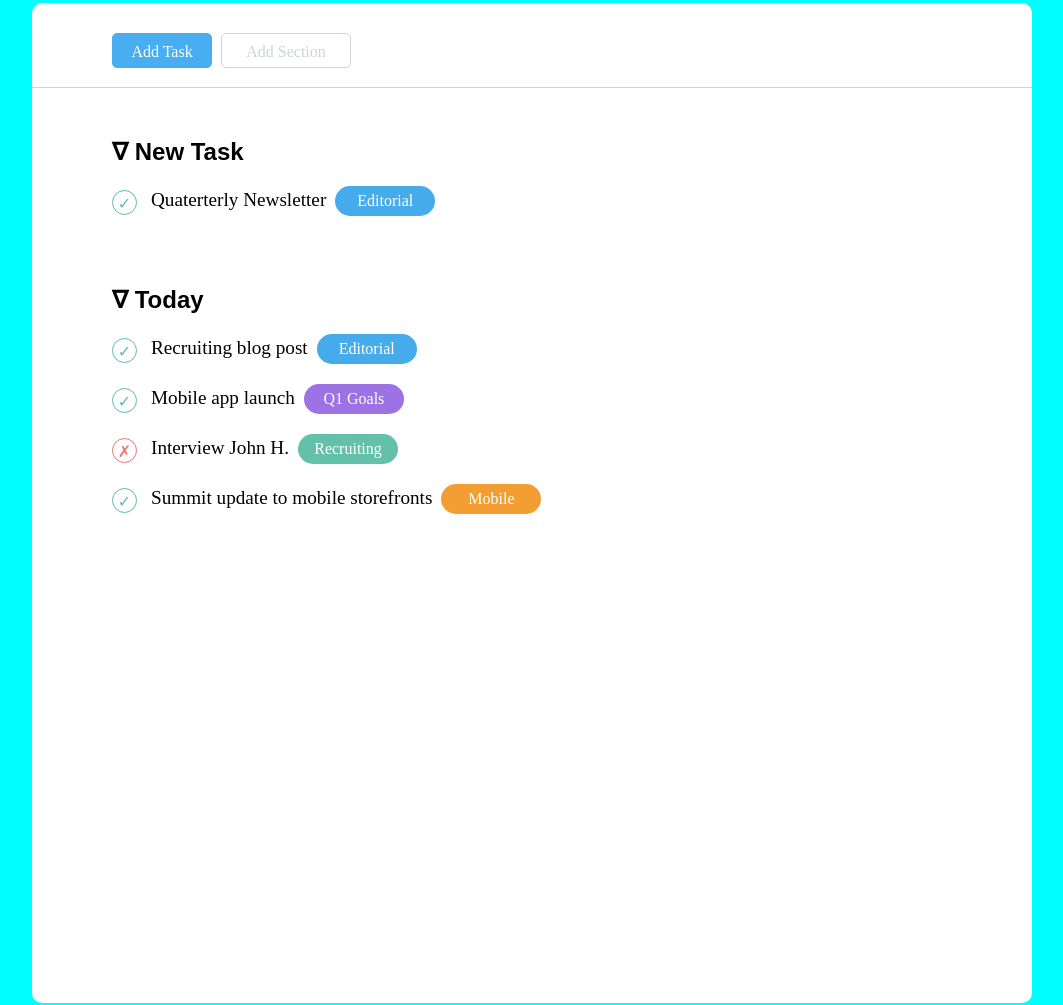
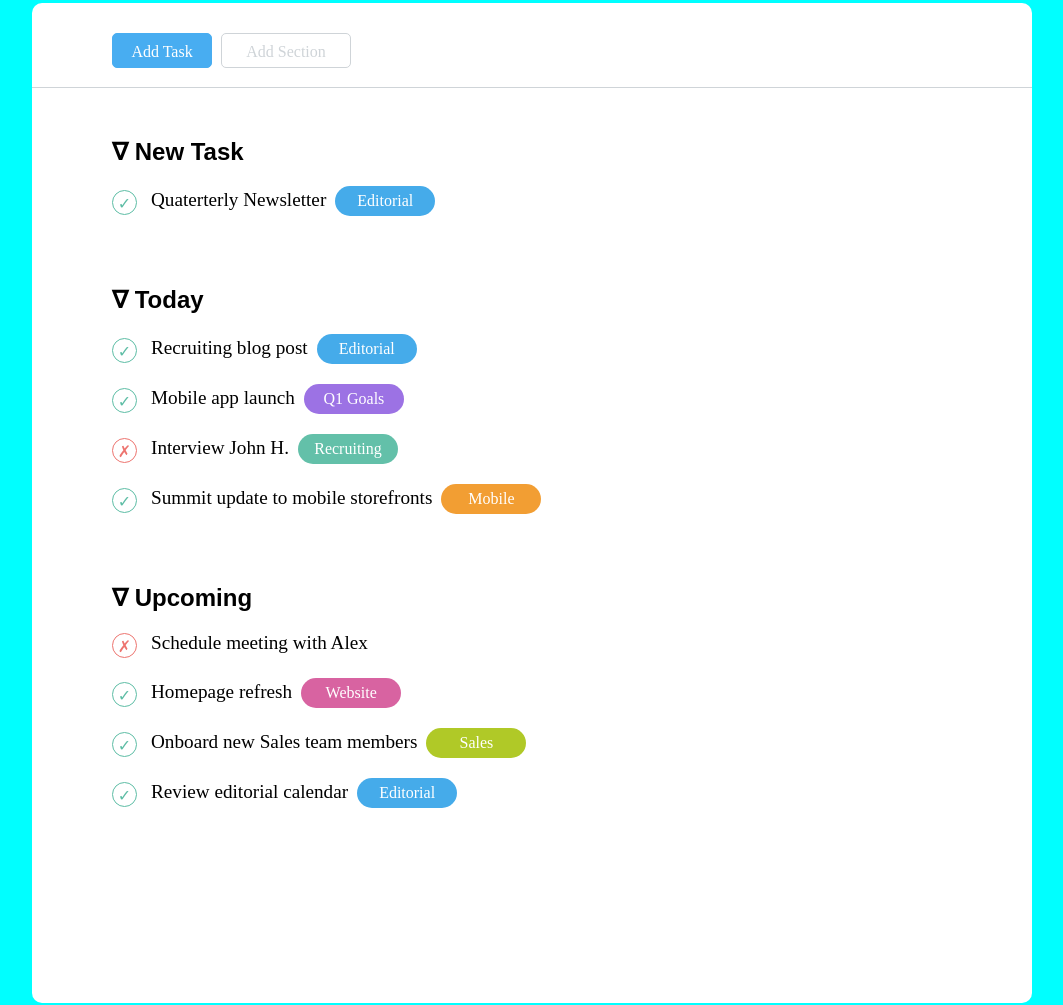
Before and after one commit to MattiaVolonterio/html-css-toboolist, a plain HTML site: page index.html in a window 1280 px wide. Shown: the part 167-1172 px from the top of the page, without its empty margins (108-1171 px from the left). Drawn offline with Linux system fonts and the light colour scheme.

Commit message:
add last list

```diff
--- a/css/style.css
+++ b/css/style.css
@@ -151,3 +151,11 @@ ul{
 .mobile{
     background-color: #F29E33;
 }
+
+.website{
+    background-color: #D863A1;
+}
+
+.sales{
+    background-color: #B0C927;
+}
--- a/index.html
+++ b/index.html
@@ -70,6 +70,33 @@
                     </ul>
                 </section>
 
+                <section class="list-section">
+                    <h2 class="list-title">&#8711; Upcoming</h2>
+                    <ul>
+                        <li class="list-element">
+                            <span class="symbol cross">&cross;</span>
+                            <span class="list-text">Schedule meeting with Alex</span>
+                        </li>
+
+                        <li class="list-element">
+                            <span class="symbol check">&check;</span>
+                            <span class="list-text">Homepage refresh</span>
+                            <div class="label website">Website</div>
+                        </li>
+
+                        <li class="list-element">
+                            <span class="symbol check">&check;</span>
+                            <span class="list-text">Onboard new Sales team members</span>
+                            <div class="label sales">Sales</div>
+                        </li>
+
+                        <li class="list-element">
+                            <span class="symbol check">&check;</span>
+                            <span class="list-text">Review editorial calendar</span>
+                            <div class="label editorial">Editorial</div>
+                        </li>
+                    </ul>
+                </section>
             </div>
         </div>
     </main>
```
